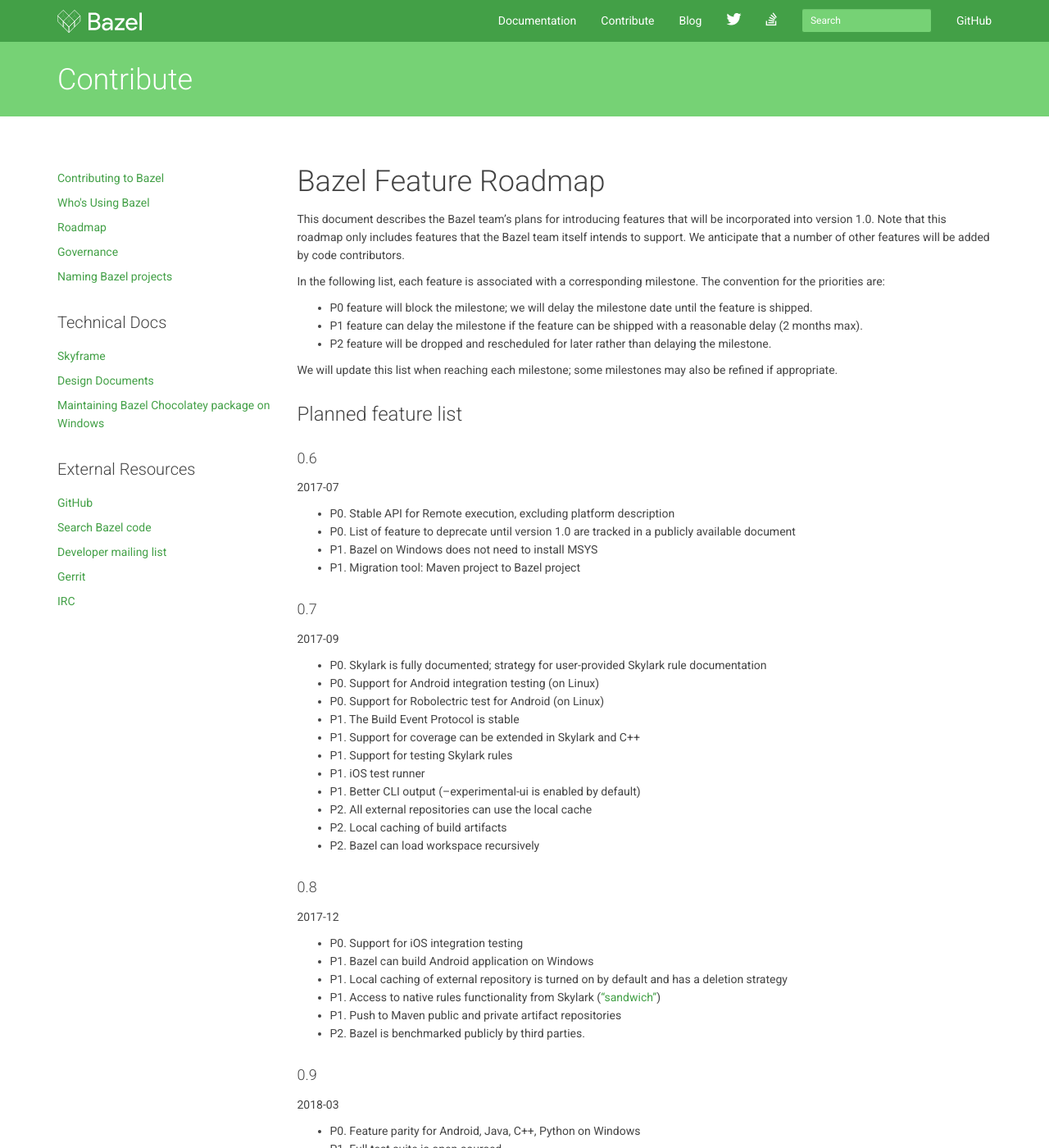
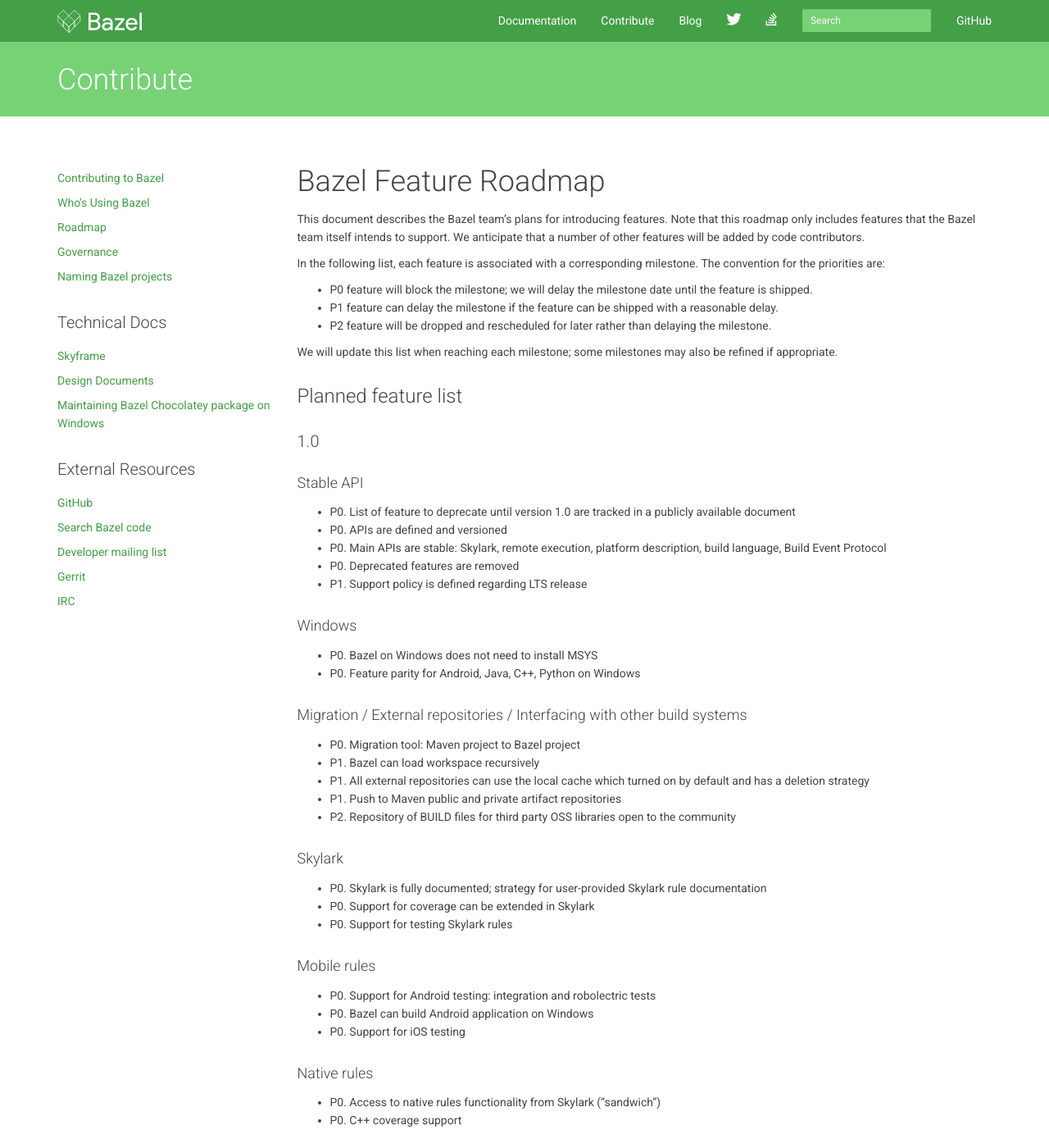
Before and after one commit to bazelbuild/bazel-website, a Jekyll site: the page built from roadmap.md, in a window 1280 px wide and 1400 px high. Shown: the whole window at 82% size. Built offline with Jekyll 4.4.1, drawn with Linux system fonts in a browser that asks for light colours; nearby versions of some CDN libraries; library files that are not in the unit come from our copies; Markdown is read by kramdown in place of the engine named in the settings; some of the changed text lies outside the part shown.

Commit message:
Update the roadmap: remove milestone planning (#64)
Milestone planning was not working, we are dropping it.
We are going to publish our OKRs instead to says exactly what we are working on every quarter.

Now all we intend to do by 1.0 are in one bucket and we will should update our progress in that file with every new release every month (so the 1.0 bucket will get smaller and smaller).

```diff
--- a/roadmap.md
+++ b/roadmap.md
@@ -5,10 +5,10 @@
 
 # Bazel Feature Roadmap
 
-This document describes the Bazel team's plans for introducing features that
-will be incorporated into version 1.0. Note that this roadmap only includes
-features that the Bazel team itself intends to support. We anticipate that a
-number of other features will be added by code contributors.
+This document describes the Bazel team's plans for introducing features. Note
+that this roadmap only includes features that the Bazel team itself intends
+to support. We anticipate that a number of other features will be added by
+code contributors.
 
 In the following list, each feature is associated with a corresponding
 milestone. The convention for the priorities are:
@@ -16,7 +16,7 @@
 *   P0 feature will block the milestone; we will delay the milestone date
     until the feature is shipped.
 *   P1 feature can delay the milestone if the feature can be shipped with a
-    reasonable delay (2 months max).
+    reasonable delay.
 *   P2 feature will be dropped and rescheduled for later rather than delaying
     the milestone.
 
@@ -25,58 +25,59 @@
 
 ## Planned feature list
 
-#### 0.6
-2017-07
+### 1.0
 
-* P0. Stable API for Remote execution, excluding platform description
+#### Stable API
+
 * P0. List of feature to deprecate until version 1.0 are tracked in a publicly available document
-* P1. Bazel on Windows does not need to install MSYS
-* P1. Migration tool: Maven project to Bazel project
+* P0. APIs are defined and versioned
+* P0. Main APIs are stable: Skylark, remote execution, platform description, build language, Build Event Protocol
+* P0. Deprecated features are removed
+* P1. Support policy is defined regarding LTS release
 
-#### 0.7
-2017-09
+#### Windows
+
+* P0. Bazel on Windows does not need to install MSYS
+* P0. Feature parity for Android, Java, C++, Python on Windows
+
+#### Migration / External repositories / Interfacing with other build systems
+
+* P0. Migration tool: Maven project to Bazel project
+* P1. Bazel can load workspace recursively
+* P1. All external repositories can use the local cache which turned on by default and has a deletion strategy
+* P1. Push to Maven public and private artifact repositories
+* P2. Repository of BUILD files for third party OSS libraries open to the community
+
+#### Skylark
 
 * P0. Skylark is fully documented; strategy for user-provided Skylark rule documentation
-* P0. Support for Android integration testing (on Linux)
-* P0. Support for Robolectric test for Android (on Linux)
-* P1. The Build Event Protocol is stable
-* P1. Support for coverage can be extended in Skylark and C++
-* P1. Support for testing Skylark rules
-* P1. iOS test runner
-* P1. Better CLI output (--experimental-ui is enabled by default)
-* P2. All external repositories can use the local cache
-* P2. Local caching of build artifacts
-* P2. Bazel can load workspace recursively
+* P0. Support for coverage can be extended in Skylark
+* P0. Support for testing Skylark rules
 
-#### 0.8
-2017-12
+#### Mobile rules
 
-* P0. Support for iOS integration testing
-* P1. Bazel can build Android application on Windows
-* P1. Local caching of external repository is turned on by default and has a deletion strategy
-* P1. Access to native rules functionality from Skylark (["sandwich"](/designs/2016/08/04/extensibility-for-native-rules.html))
-* P1. Push to Maven public and private artifact repositories
+* P0. Support for Android testing: integration and robolectric tests
+* P0. Bazel can build Android application on Windows
+* P0. Support for iOS testing
+
+#### Native rules
+
+* P0. Access to native rules functionality from Skylark ("sandwich")
+* P0. C++ coverage support
+
+#### Performance
+
+* P1. Local caching of build artifacts
 * P2. Bazel is benchmarked publicly by third parties.
+* P2. Minimize need for manual user config to make Bazel fast
 
-#### 0.9
-2018-03
+#### Misc
 
-* P0. Feature parity for Android, Java, C++, Python on Windows
+* P1. Better CLI output (`--experimental_ui` is enabled by default)
 * P1. Full test suite is open-sourced
-* P2. Minimize need for manual user config to make Bazel fast
-* P2. Repository of BUILD files for third party OSS libraries open to the community
-
-### Stable
-
-#### 1.0
-2018-06
-
-* P0. APIs are defined and versioned
-* P1. Deprecated features are removed
-* P1. Support policy is defined regarding LTS release
 * P1. Public review process for design documents
 
-#### 1.1 (LTS)
+#### 1.x (LTS)
 
 * P0. Google uses only public APIs of Bazel
 * P0. Github is the primary code repository
```
